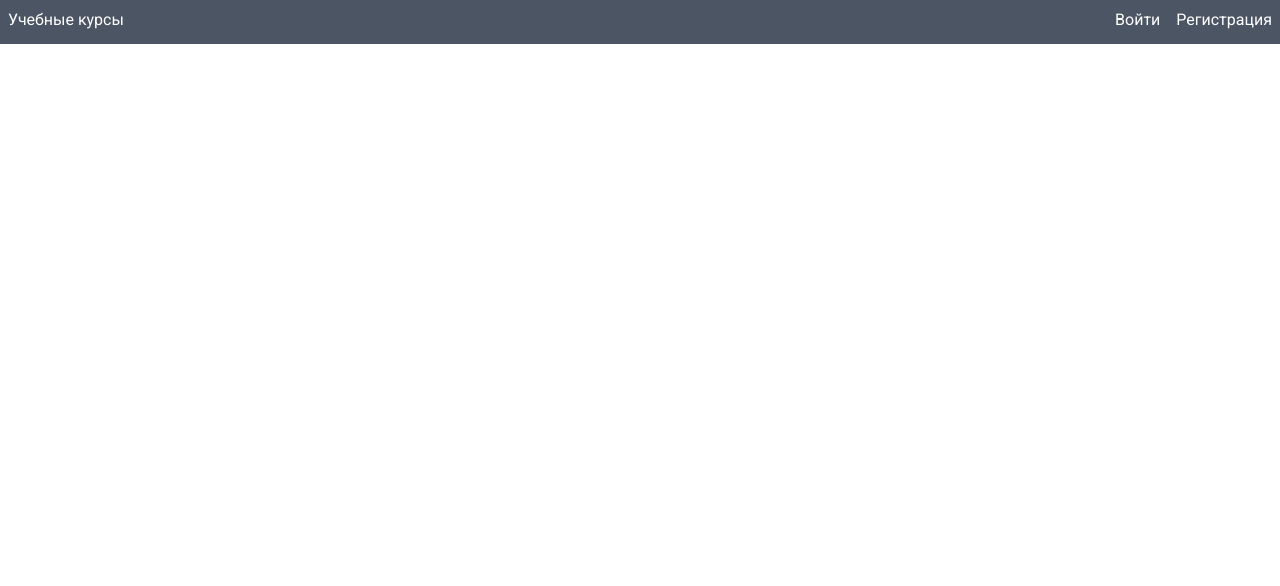
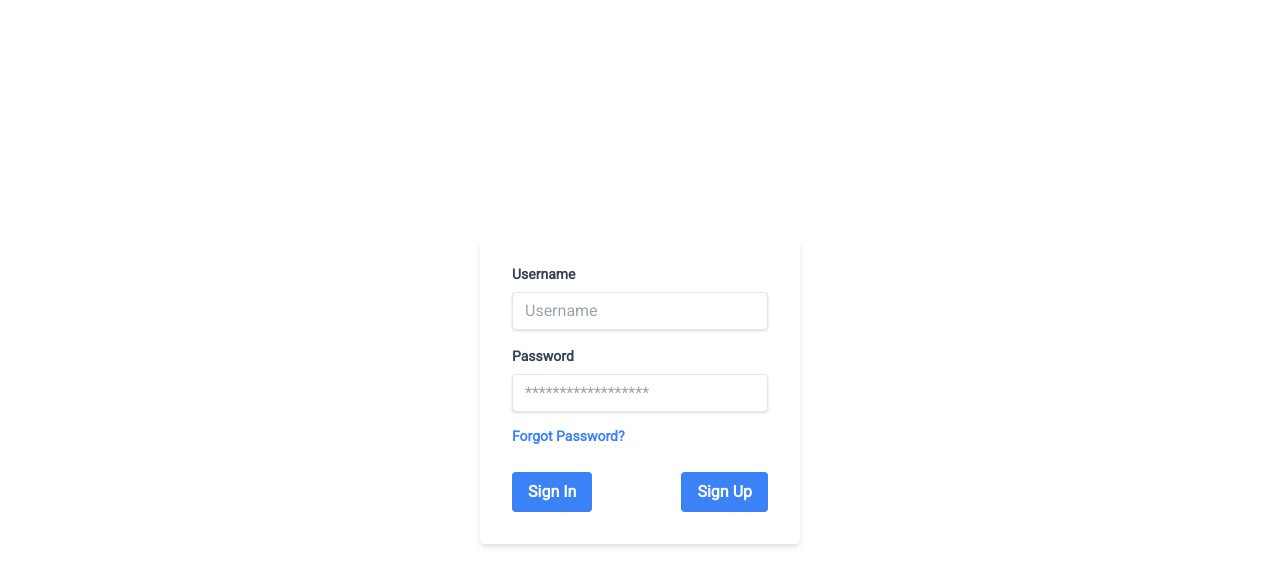
Before and after one commit to EremenkoVO/training-courses-public, a Vue app: page / in a window 1280 px wide. Shown: the top 586 px of the page. Built offline with nearby package versions, Linux system fonts and the light colour scheme.

Commit message:
create sign up & sign in page

```diff
--- a/src/assets/ui.css
+++ b/src/assets/ui.css
@@ -9,7 +9,7 @@
 }
 
 .btn.success:hover {
-  background-color: #82d8a2;
-  border-color: #82d8a2;
+  background-color: #3b7d53;
+  border-color: #3b7d53;
   color: #fff9ff;
 }
--- a/src/components/Login.vue
+++ b/src/components/Login.vue
@@ -1,39 +1,67 @@
 <template>
-  <div>
-    <ModalView title="Вход" v-model="show" @show="updateModal">
-      <div class="flex flex-col">
-        <div class="justify-between px-2 m-2 w-100">
-          <v-input
-            v-model="login"
-            type="text"
-            title="email"
-            helper="Привер: test@test.ru"
-          ></v-input>
-        </div>
-        <div class="justify-between px-2 m-2">
-          <v-input v-model="password" type="password" title="Пароль"></v-input>
-        </div>
+  <div class="w-full max-w-xs">
+    <form class="bg-white shadow-md rounded px-8 pt-6 pb-8 mb-4">
+      <div class="mb-4">
+        <label
+          class="block text-gray-700 text-sm font-bold mb-2"
+          for="username"
+        >
+          Username
+        </label>
+        <input
+          class="shadow appearance-none border rounded w-full py-2 px-3 text-gray-700 leading-tight focus:outline-none focus:shadow-outline"
+          id="username"
+          type="text"
+          placeholder="Username"
+          v-model="login"
+        />
       </div>
-      <template #modal-view-footer class="text-right">
-        <div class="text-right">
-          <button type="button" class="btn success" @click="onLogin">
-            Войти
-          </button>
-        </div>
-      </template>
-    </ModalView>
+      <div class="mb-6">
+        <label
+          class="block text-gray-700 text-sm font-bold mb-2"
+          for="password"
+        >
+          Password
+        </label>
+        <input
+          class="shadow appearance-none border rounded w-full py-2 px-3 text-gray-700 mb-3 leading-tight focus:outline-none focus:shadow-outline;"
+          id="password"
+          type="password"
+          placeholder="******************"
+          v-model="password"
+        />
+        <a
+          class="inline-block align-baseline font-bold text-sm text-blue-500 hover:text-blue-800"
+          href="#"
+        >
+          Forgot Password?
+        </a>
+      </div>
+      <div class="flex items-center justify-between">
+        <button
+          class="bg-blue-500 hover:bg-blue-700 text-white font-bold py-2 px-4 rounded focus:outline-none focus:shadow-outline"
+          type="button"
+          @click="onLogin"
+        >
+          Sign In
+        </button>
+        <button
+          class="bg-blue-500 hover:bg-blue-700 text-white font-bold py-2 px-4 rounded focus:outline-none focus:shadow-outline"
+          type="button"
+          @click="goTosignUp"
+        >
+          Sign Up
+        </button>
+      </div>
+    </form>
   </div>
 </template>
 
 <script>
-import ModalView from '@/components/UI/ModalView.vue';
 import notice from '../helpers/notice';
 
 export default {
   name: 'Login',
-  components: {
-    ModalView,
-  },
   props: {
     modelValue: {
       type: Boolean,
@@ -44,15 +72,7 @@ export default {
     login: '',
     password: '',
   }),
-  computed: {
-    show() {
-      return this.modelValue;
-    },
-  },
   methods: {
-    updateModal(data) {
-      this.$emit('show', data);
-    },
     onLogin() {
       let user = {
         login: this.login,
@@ -70,8 +90,9 @@ export default {
         );
       }
     },
+    goTosignUp() {
+      this.$router.push('/sign-up');
+    },
   },
 };
 </script>
-
-<style></style>
--- a/src/components/Register.vue
+++ b/src/components/Register.vue
@@ -1,42 +1,70 @@
 <template>
-  <div>
-    <ModalView title="Регистрация" v-model="show" @show="updateModal">
-      <div class="flex flex-col">
-        <div class="justify-between px-2 m-2">
-          <v-input
-            v-model="login"
-            type="text"
-            title="email"
-            helper="Привер: test@test.ru"
-          ></v-input>
-        </div>
-        <div class="flex-col px-2 m-2">
-          <v-input v-model="password" type="password" title="Пароль"></v-input>
-        </div>
-        <div class="justify-between px-2 m-2">
-          <v-input
-            v-model="repitePassword"
-            type="password"
-            title="Повторите пароль"
-          ></v-input>
-        </div>
+  <div class="w-full max-w-xs">
+    <form class="bg-white shadow-md rounded px-8 pt-6 pb-8 mb-4">
+      <div class="mb-4">
+        <label
+          class="block text-gray-700 text-sm font-bold mb-2"
+          for="username"
+        >
+          Username
+        </label>
+        <input
+          class="shadow appearance-none border rounded w-full py-2 px-3 text-gray-700 leading-tight focus:outline-none focus:shadow-outline"
+          id="username"
+          type="text"
+          placeholder="Username"
+          v-model="login"
+        />
       </div>
-      <template #modal-view-footer>
-        <div class="text-right">
-          <button type="button" class="btn success">Зарегистрироваться</button>
-        </div>
-      </template>
-    </ModalView>
+      <div class="mb-6">
+        <label
+          class="block text-gray-700 text-sm font-bold mb-2"
+          for="password"
+        >
+          Password
+        </label>
+        <input
+          class="shadow appearance-none border rounded w-full py-2 px-3 text-gray-700 leading-tight focus:outline-none focus:shadow-outline;"
+          id="password"
+          type="password"
+          placeholder="******************"
+          v-model="password"
+        />
+      </div>
+      <div class="mb-6">
+        <label
+          class="block text-gray-700 text-sm font-bold mb-2"
+          for="password"
+        >
+          Repite password
+        </label>
+        <input
+          class="shadow appearance-none border rounded w-full py-2 px-3 text-gray-700 mb-3 leading-tight focus:outline-none focus:shadow-outline;"
+          id="repite-password"
+          type="password"
+          placeholder="******************"
+          v-model="repitePassword"
+        />
+      </div>
+      <div class="flex items-center justify-between">
+        <button
+          class="bg-blue-500 hover:bg-blue-700 text-white font-bold py-2 px-4 rounded focus:outline-none focus:shadow-outline"
+          type="button"
+          @click="signUp"
+        >
+          Sign Up
+        </button>
+      </div>
+    </form>
   </div>
 </template>
 
 <script>
-import ModalView from '@/components/UI/ModalView.vue';
+import notice from '../helpers/notice';
+import axios from '../helpers/axios';
+
 export default {
   name: 'Register',
-  components: {
-    ModalView,
-  },
   props: {
     modelValue: {
       type: Boolean,
@@ -48,18 +76,47 @@ export default {
     password: '',
     repitePassword: '',
   }),
-  computed: {
-    show() {
-      return this.modelValue;
+  methods: {
+    signUp() {
+      let user = {
+        login: this.login,
+        password: this.password,
+      };
+
+      if (this.repitePassword == this.password) {
+        if (this.login && this.password) {
+          this.$store
+            .dispatch('auth/register', user)
+            .then((response) => {
+              let profile = {
+                image: '',
+                email: response.email,
+                firstName: '',
+                secondName: '',
+                age: 0,
+                id_account: response._id,
+              };
+              console.log(profile);
+
+              axios
+                .post('profile/create', profile)
+                .then((response) => {
+                  console.log(response);
+                  this.$router.push('/profile');
+                })
+                .catch((error) => {
+                  notice.error(error.response.data.message);
+                });
+            })
+            .catch((error) => {
+              console.log(error);
+              notice.error(error.response.data.message);
+            });
+        }
+      } else {
+        notice.error('Введеные пароли не совпадают');
+      }
     },
-  },
-  methods: {
-    updateModal(data) {
-      this.$emit('show', data);
-    },
-    onLogin() {},
   },
 };
 </script>
-
-<style></style>
--- /dev/null
+++ b/src/layouts/header.vue
@@ -0,0 +1,11 @@
+<template>
+  <div class="flex justify-center">
+    <div class="">Лого</div>
+  </div>
+</template>
+
+<script>
+export default {};
+</script>
+
+<style scoped></style>
--- a/src/router/index.js
+++ b/src/router/index.js
@@ -1,25 +1,32 @@
-import { createRouter, createWebHistory } from 'vue-router'
-import Home from '../views/Home.vue'
+import { createRouter, createWebHistory } from 'vue-router';
+import Home from '../views/Home.vue';
 
 const routes = [
   {
     path: '/',
     name: 'Home',
-    component: Home
+    component: Home,
+  },
+  {
+    path: '/profile',
+    name: 'Profile',
+    component: () => import('../views/Profile.vue'),
   },
   {
     path: '/about',
     name: 'About',
-    // route level code-splitting
-    // this generates a separate chunk (about.[hash].js) for this route
-    // which is lazy-loaded when the route is visited.
-    component: () => import(/* webpackChunkName: "about" */ '../views/About.vue')
-  }
-]
+    component: () => import('../views/About.vue'),
+  },
+  {
+    path: '/sign-up',
+    name: 'Register',
+    component: () => import('../components/Register.vue'),
+  },
+];
 
 const router = createRouter({
   history: createWebHistory(process.env.BASE_URL),
-  routes
-})
+  routes,
+});
 
-export default router
+export default router;
--- a/src/store/index.js
+++ b/src/store/index.js
@@ -1,8 +1,10 @@
 import { createStore } from 'vuex';
 import { auth } from './auth.module';
+import { profile } from './profile.module';
 
 export default createStore({
   modules: {
     auth,
+    profile,
   },
 });
--- /dev/null
+++ b/src/store/profile.module.js
@@ -0,0 +1,17 @@
+import axios from '../helpers/axios';
+
+export const profile = {
+  namespaced: true,
+  actions: {
+    create(profile) {
+      return axios.post('profile/create', {
+        image: '',
+        email: profile.email,
+        firstName: '',
+        secondName: '',
+        age: '',
+        id_account: profile._id,
+      });
+    },
+  },
+};
--- a/src/views/Home.vue
+++ b/src/views/Home.vue
@@ -1,39 +1,30 @@
 <template>
-  <div class="home">
-    <nav class="nav">
-      <h2 class="m-2">Учебные курсы</h2>
-      <div class="justify-around">
-        <button type="button" class="m-2" @click="loginShow = !loginShow">
-          Войти
-        </button>
-        <button type="button" class="m-2" @click="registerShow = !registerShow">
-          Регистрация
-        </button>
-      </div>
-    </nav>
-    <Login v-model="loginShow" @show="loginShow = data" />
-    <Register v-model="registerShow" @show="registerShow = data" />
+  <div class="login-page">
+    <div class="login-page__wrapper">
+      <Login />
+    </div>
   </div>
 </template>
 
 <script>
-import Login from '@/components/Login.vue';
-import Register from '@/components/Register.vue';
+import Login from '../components/Login.vue';
+
 export default {
   name: 'Home',
   components: {
     Login,
-    Register,
   },
-  data: () => ({
-    loginShow: false,
-    registerShow: false,
-  }),
+  data: () => ({}),
 };
 </script>
 
 <style scoped lang="postcss">
-.nav {
-  @apply flex justify-between h-11 bg-gray-600 text-white;
+.login-page {
+  display: flex;
+  align-items: center;
+  justify-content: center;
+  position: absolute;
+  height: 100%;
+  width: 100%;
 }
 </style>
--- /dev/null
+++ b/src/views/Profile.vue
@@ -0,0 +1,11 @@
+<template>
+  <div></div>
+</template>
+
+<script>
+export default {
+  name: 'Profile',
+};
+</script>
+
+<style></style>
```
